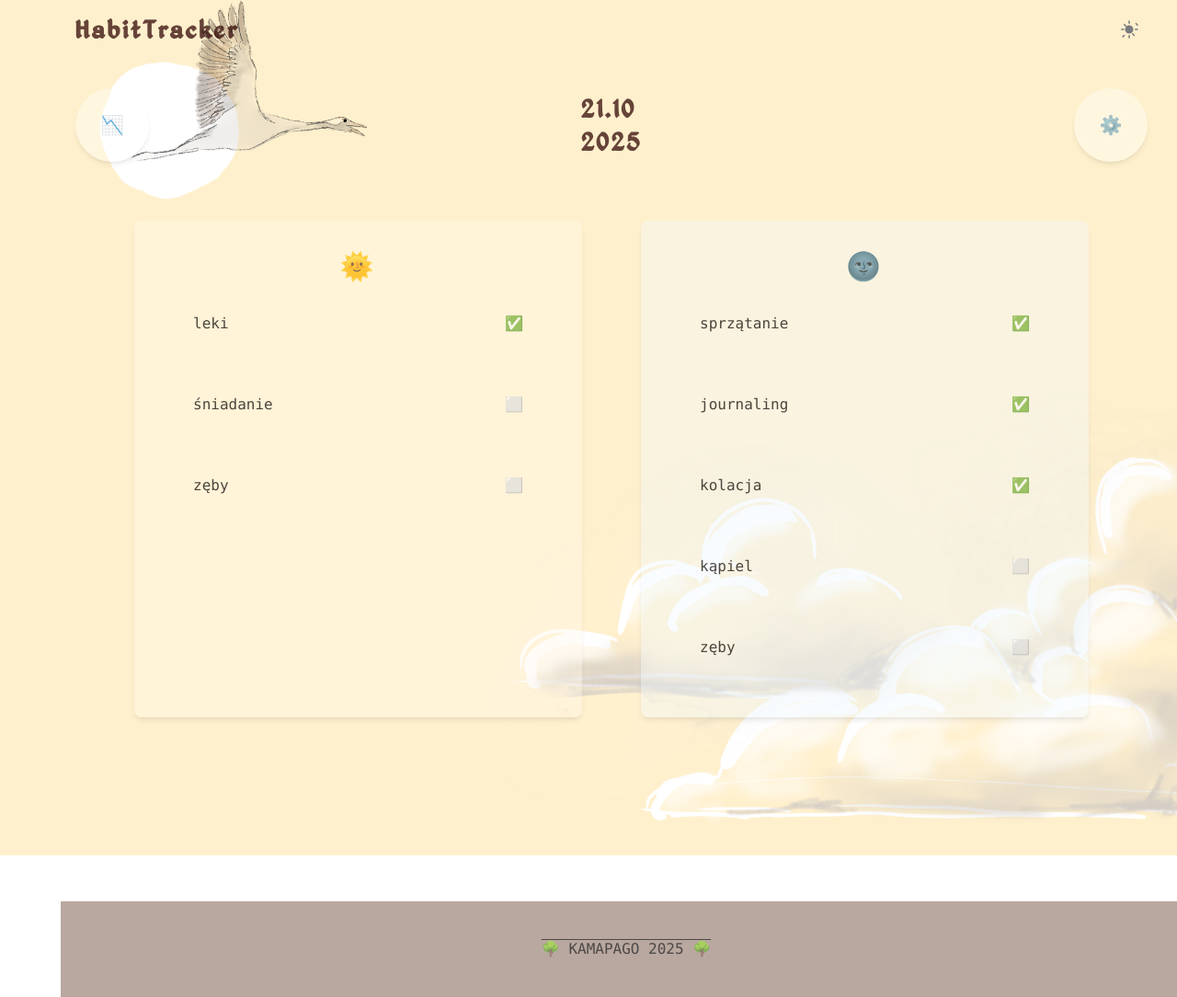
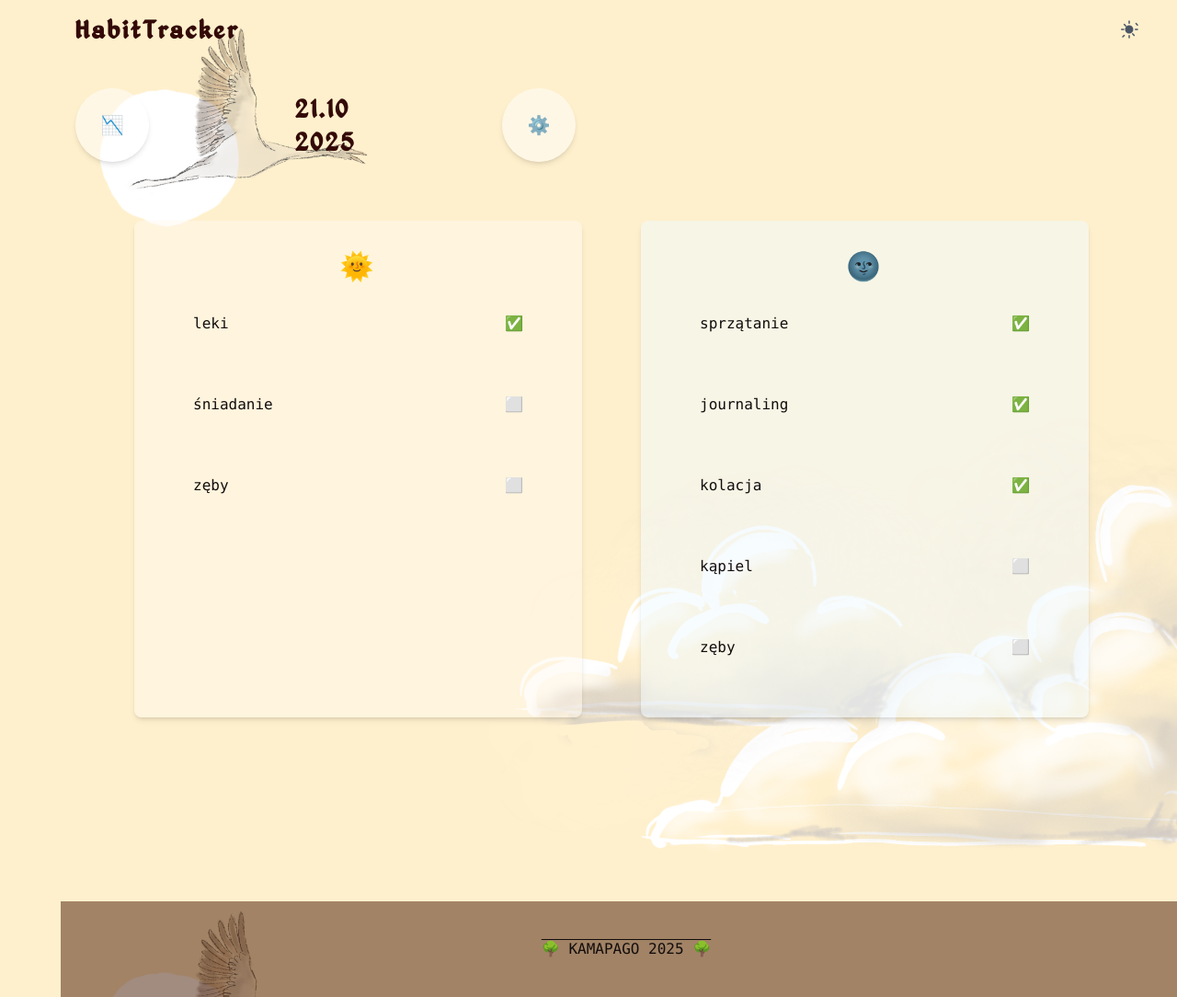
Before and after one commit to kama-pa-go/KGprojects, a Jekyll site: the page nawyki.html, which Jekyll copies as it is, in a window 1280 px wide. Shown: the whole page at 92% size. Built offline with Jekyll 4.4.1, drawn with Linux system fonts in a browser that asks for light colours.

Commit message:
Teraz powinno być lepsze rozłożenie

```diff
--- a/assets/output.css
+++ b/assets/output.css
@@ -21,6 +21,7 @@
     --color-black: #000;
     --color-white: #fff;
     --spacing: 0.25rem;
+    --container-xl: 36rem;
     --text-sm: 0.875rem;
     --text-sm--line-height: calc(1.25 / 0.875);
     --text-base: 1rem;
@@ -608,9 +609,6 @@
   .w-screen {
     width: 100vw;
   }
-  .max-w-800 {
-    max-width: calc(var(--spacing) * 800);
-  }
   .max-w-\[180px\] {
     max-width: 180px;
   }
@@ -631,6 +629,9 @@
   }
   .max-w-screen {
     max-width: 100vw;
+  }
+  .max-w-xl {
+    max-width: var(--container-xl);
   }
   .min-w-\[30px\] {
     min-width: 30px;
--- a/nawyki.html
+++ b/nawyki.html
@@ -15,7 +15,9 @@
           background-image: url("assets/images/TłoJasne.png");
           background-position:  center center;
           background-size: cover;
-          opacity: 0.75;
+          background-repeat: no-repeat;
+          background-attachment: fixed;
+          min-height: 100vh;
         }
         h1{
           font-weight: 800;
@@ -88,7 +90,7 @@
 
 <main id="app" class="flex flex-col min-h-screen">
 
-  <div id="nagłowek nawyków" class="flex flex-row justify-between items-center m-4 max-w-800">
+  <div id="nagłowek nawyków" class="flex flex-row justify-between items-center m-4 max-w-xl">
     <button class="rounded-full bg-white/50 shadow-md w-20 h-20 text-xl m-4">📉</button>
     <h1>21.10<br>2025</h1>
     <button class="rounded-full bg-white/50 shadow-md w-20 h-20 text-xl m-4">⚙️</button>
```
